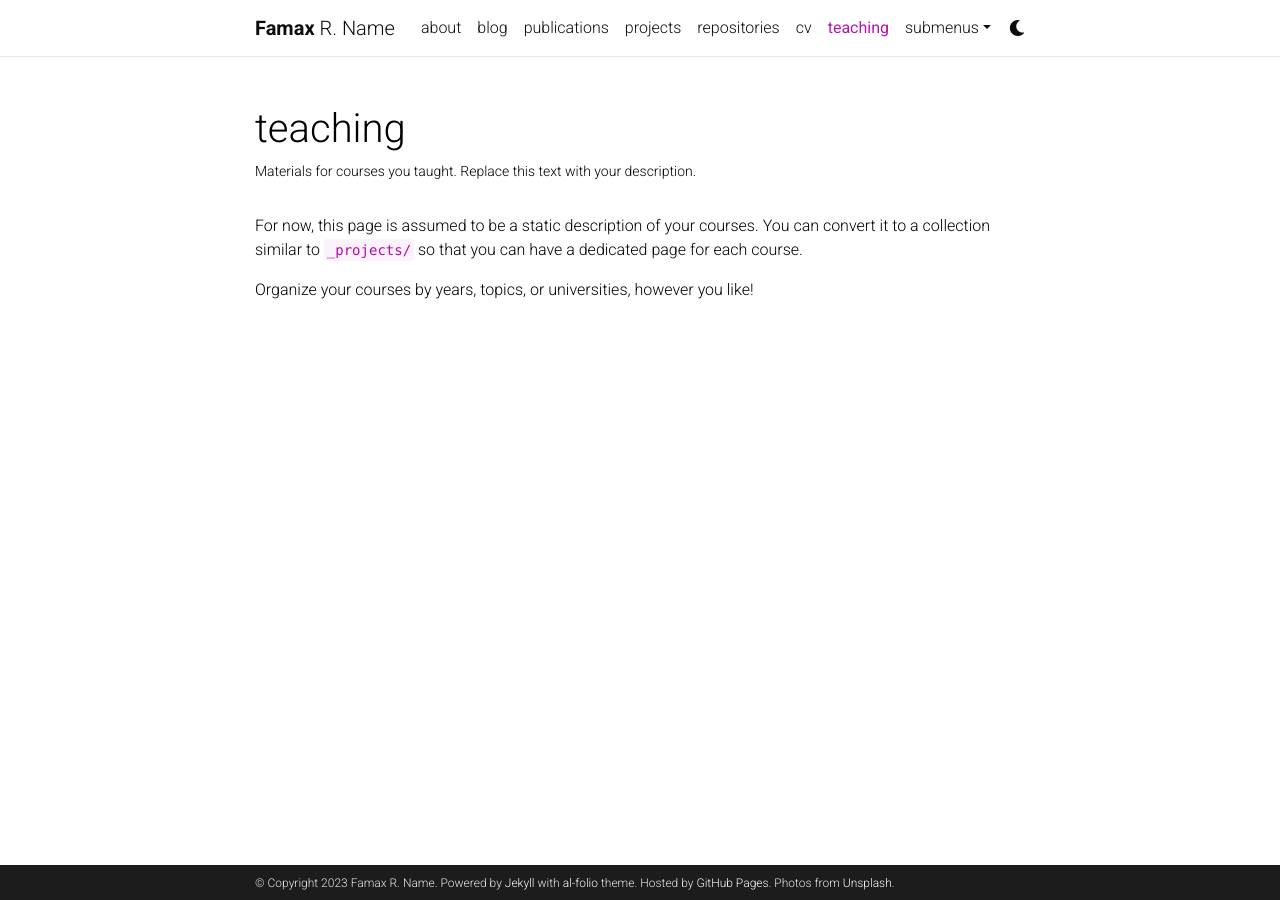
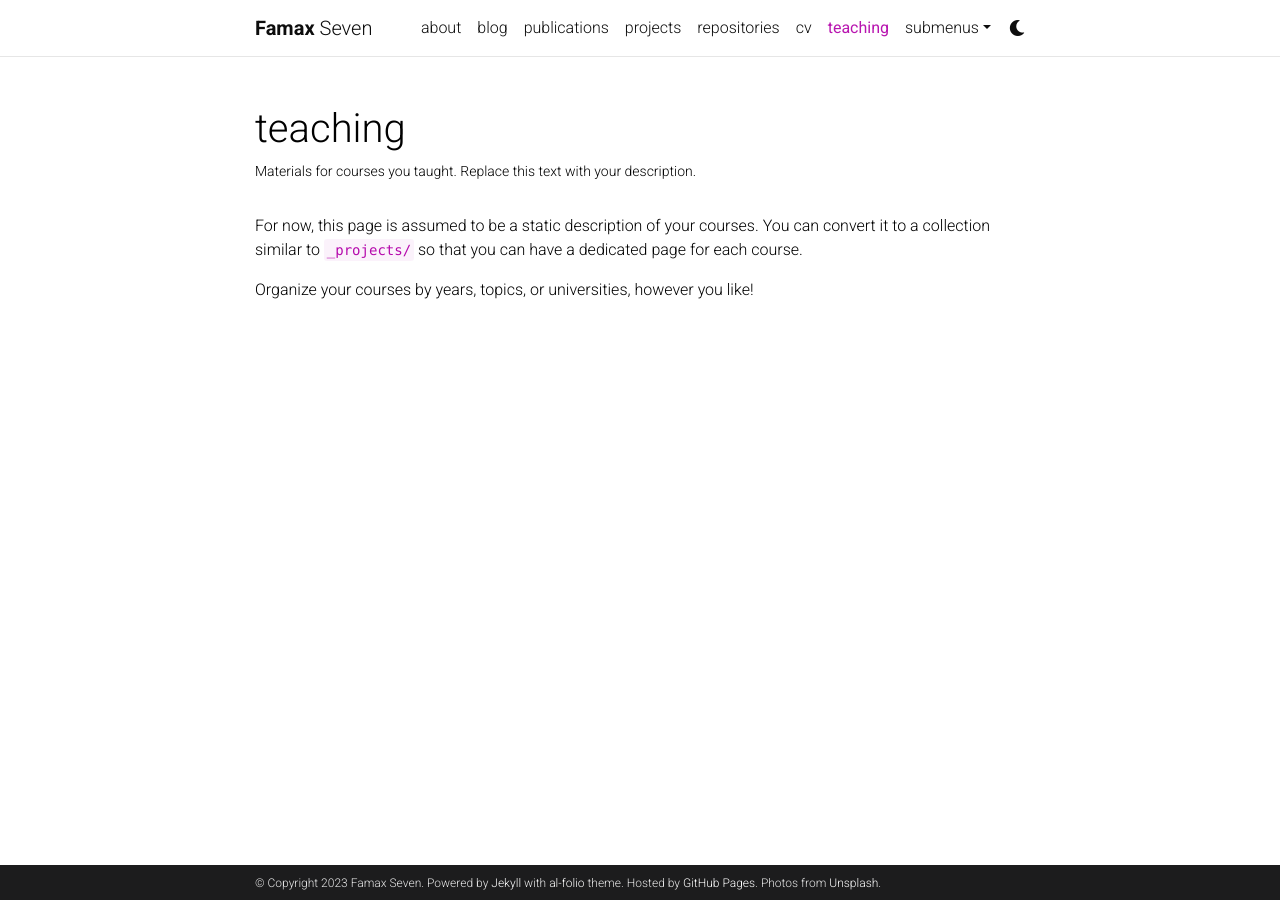
Before and after one commit to famax7/famax7.github.io, a Jekyll site: the page built from _pages/teaching.md, in a window 1280 px wide. Built offline with Jekyll 4.4.1, drawn with Linux system fonts in a browser that asks for light colours; comment, search, counter and statistics services are not loaded; a style sheet for code colours, icons or effects is not loaded.

Commit message:
Update _config.yml

```diff
--- a/_config.yml
+++ b/_config.yml
@@ -4,8 +4,8 @@
 
 title: blank # the website title (if blank, full name will be used instead)
 first_name: Famax
-middle_name: R.
-last_name: Name
+middle_name:
+last_name: Seven
 email: you@example.com
 description: > # the ">" symbol means to ignore newlines until "footer_text:"
   A simple, whitespace theme for academics. Based on [*folio](https://github.com/bogoli/-folio) design.
```
